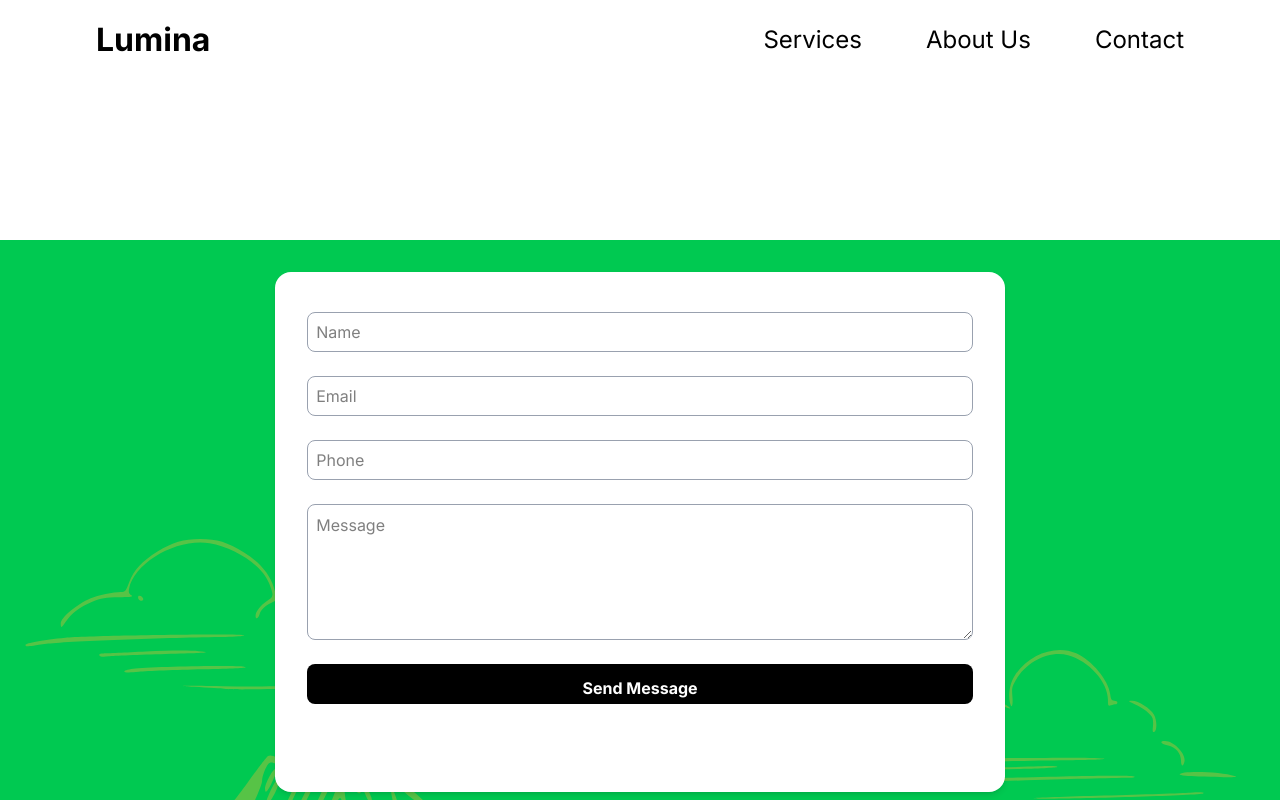
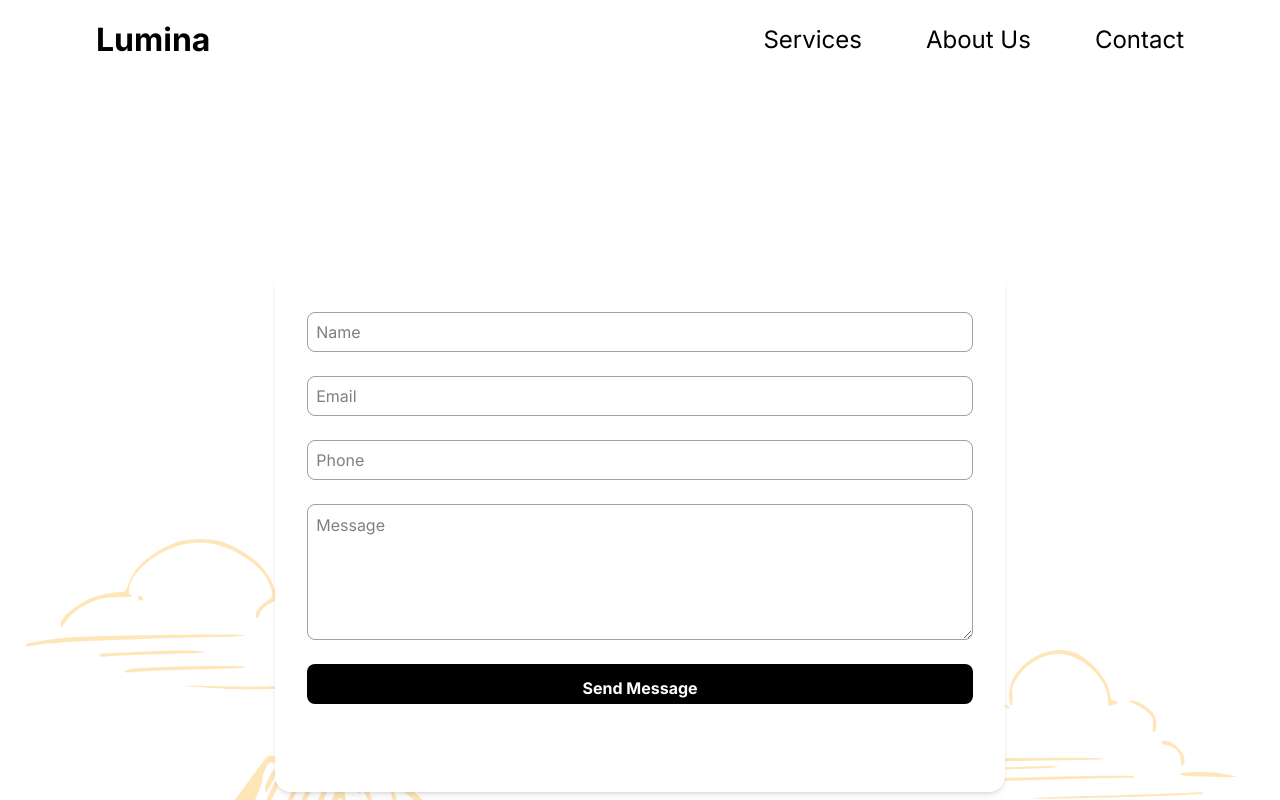
Before and after one commit to FlipVenter/TechnicalTest, a Next.js app: page /contact in a window 1280 px wide. Shown: the top 800 px of the page. Built offline with nearby package versions, Linux system fonts and the light colour scheme.

Commit message:
fixed some styling inconsistencies

```diff
--- a/app/contact/page.tsx
+++ b/app/contact/page.tsx
@@ -242,7 +242,7 @@ export default function Contact() {
         </div>
 
         {/* Contact Form Section */}
-        <div className="min-h-[65vh] max-h-[95vh] w-full flex flex-col items-center justify-center gap-[3vh] p-8 z-10 bg-green-500">
+        <div className="min-h-[65vh] max-h-[95vh] w-full flex flex-col items-center justify-center gap-[3vh] p-8 z-10 ">
           <div className="min-h-[65vh] max-h-[85vh] overflow-hidden w-3/5 py-[5vh] px-[4vh] text-center rounded-[2vh] shadow-md bg-white z-10">
             {submitted && (
               <div className="mb-4 p-2  text-green-900 rounded">
```
